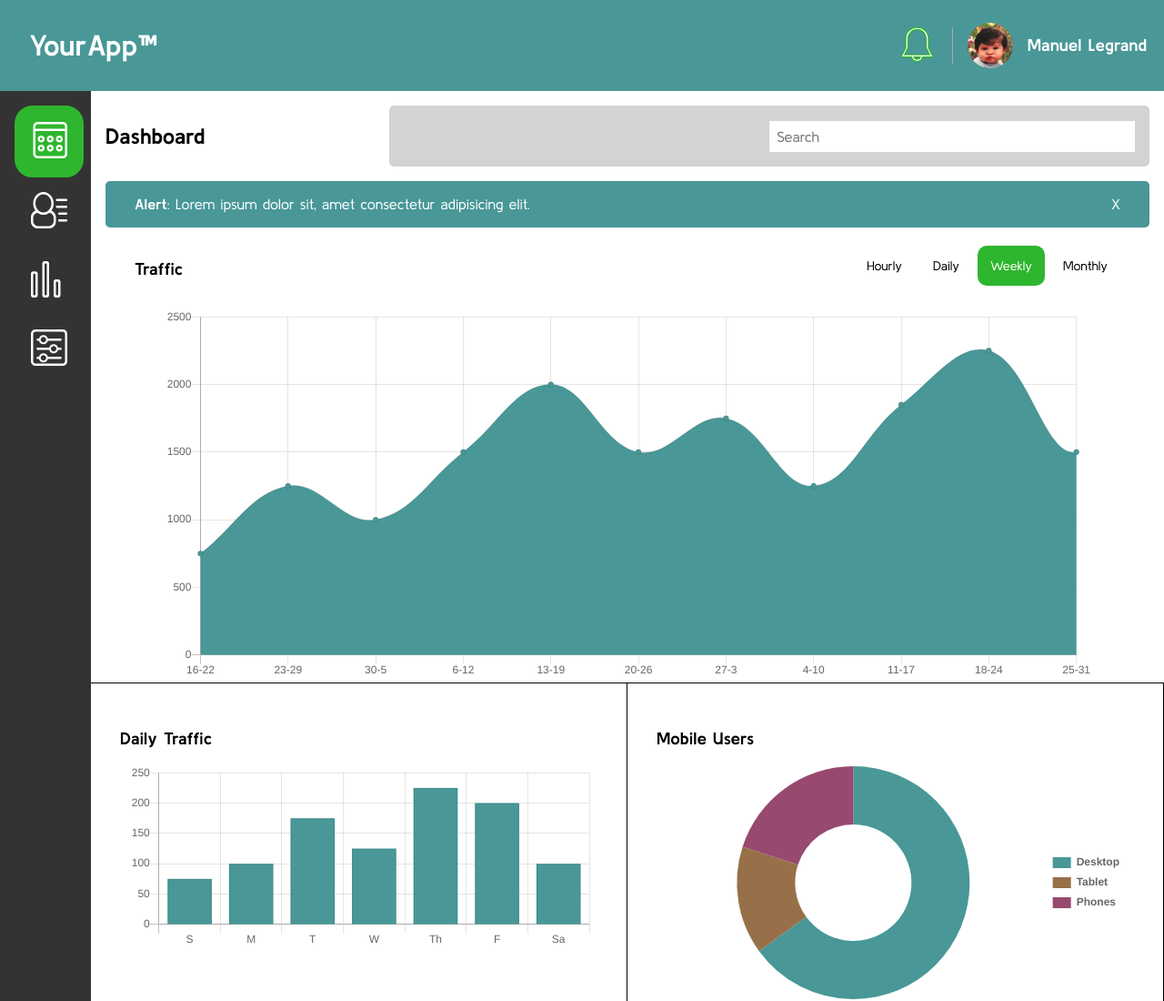
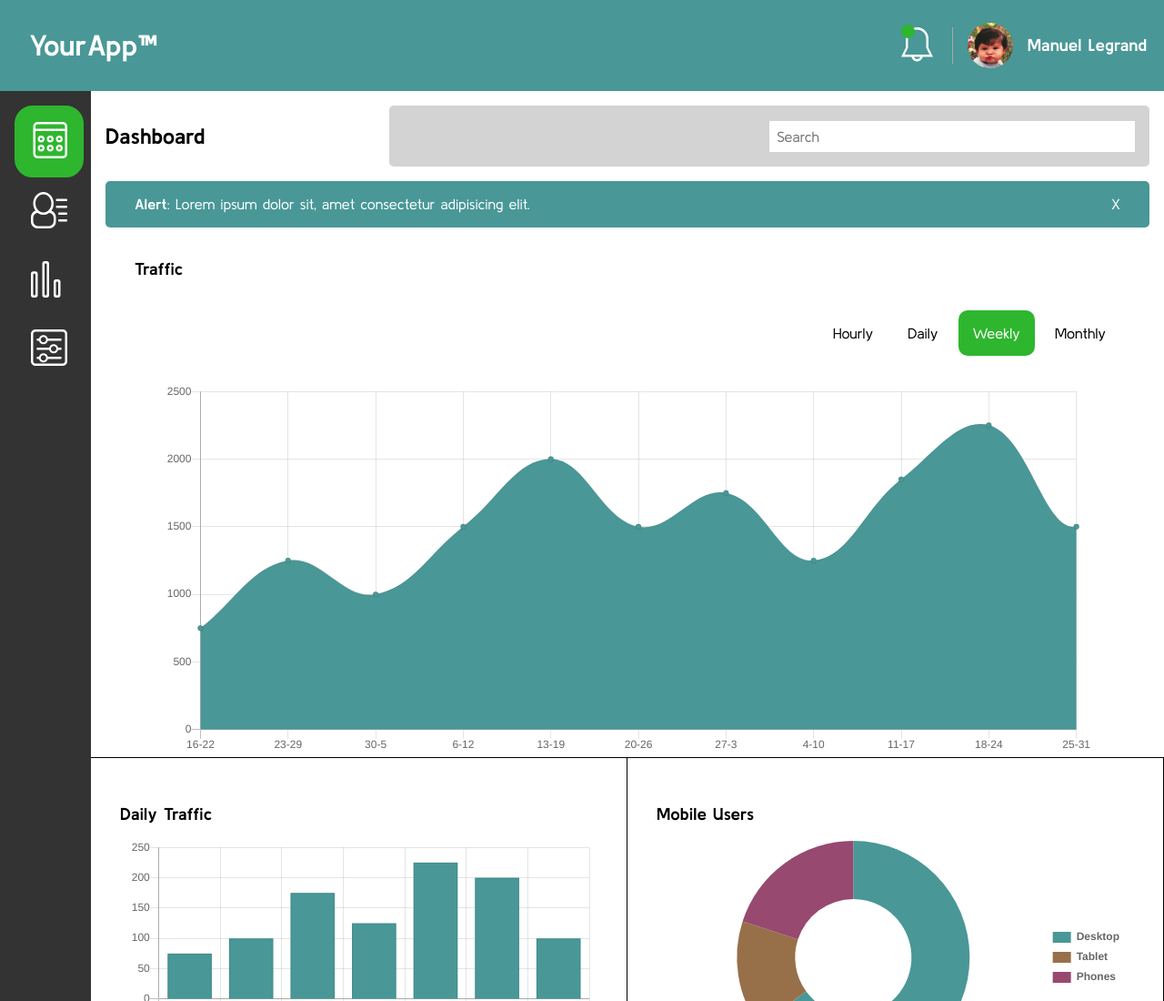
Before and after one commit to legranster/fewd_project_7, a plain HTML site: page index.html in a window 1280 px wide. Shown: the top 1100 px of the page at 91% size. Drawn offline with nearby package versions, Linux system fonts and the light colour scheme.

Commit message:
addresses issues with layout and adds notification dot

```diff
--- a/css/styles.css
+++ b/css/styles.css
@@ -43,12 +43,23 @@ img {
 }
 
 #bell {
-    stroke:rgb(46, 182, 46);
     transition: 1s;
+    position: relative;
 }
 
-#bell:hover{
-    stroke: white;
+.notifications:after {
+    content:"";
+    width:15px;
+    height:15px;
+    border-radius:50%;
+    background: rgb(46, 182, 46);
+    display:inline-block;
+    position: absolute;
+    top:27px;
+}
+
+.notifications:hover::after {
+    display:none;
 }
 
 .avatar {
@@ -86,14 +97,6 @@ nav {
     padding: 1em;
 }
 
-li {
-    display: inline;
-    text-decoration: none;
-    padding: 1em;
-    border-radius: 10px;
-    font-size: 14px;
-}
-
 .nav-active {
     border: 2px solid rgb(46, 182, 46);
     background-color: rgb(46, 182, 46);
@@ -104,11 +107,27 @@ li {
     color: white;
 }
 
+.traffic-header {
+    display: flex;
+    flex-direction: column;
+}
+
+.traffic-nav {
+    text-align: right;
+}
+
+.traffic-nav-link {
+    display: inline-block;
+    text-decoration: none;
+    padding: 1em;
+    border-radius: 10px;
+}
+
 .social-container {
     background-color: lightgray;
     border: 1px solid darkgray;
     border-radius: 5px;
-    margin: 1em;
+    margin-bottom: 1em;
     display: flex;
     align-items: center;
     justify-content: space-around;
@@ -343,6 +362,12 @@ main {
 
 /* Media Queries */
 
+@media (min-width: 480px) {
+    .social-container {
+        margin: 1em;
+    }
+}
+
 @media (min-width: 768px) {
     .grid{
         grid-template-columns: 100px auto;
--- a/index.html
+++ b/index.html
@@ -13,19 +13,7 @@
                 <h1><strong>Your</strong>App&trade;</h1>
                 <div class="header-links">
                     <div class="notifications">
-                        <svg version="1.1" id="bell" xmlns="http://www.w3.org/2000/svg" xmlns:xlink="http://www.w3.org/1999/xlink" x="0px" y="0px"
-                            viewBox="0 0 32 32" style="enable-background:new 0 0 32 32;" xml:space="preserve">
-                            <style type="text/css">
-                                .st0{fill:#FFFFFF;}
-                            </style>
-                            <g id="_x36__6_">
-                                <g>
-                                    <path class="st0" d="M24,18v-8c0-5.5-4.5-10-10-10S4,4.5,4,10v8l-4,8h9.1c0.5,2.3,2.5,4,4.9,4s4.4-1.7,4.9-4H28L24,18z M14,28
-                                        c-1.3,0-2.4-0.8-2.8-2h5.6C16.4,27.2,15.3,28,14,28z M3,24l3-6v-8c0-4.4,3.6-8,8-8s8,3.6,8,8v8l3,6H3z"/>
-                                </g>
-                            </g>
-                        </svg>
-
+                        <img src="icons/icon-bell.svg" alt="notifications icon">
                         <div id="notifications"></div>
                     </div>
                     <img class="avatar" alt="User Avatar" src="images/profile_pic.jpg">
```
